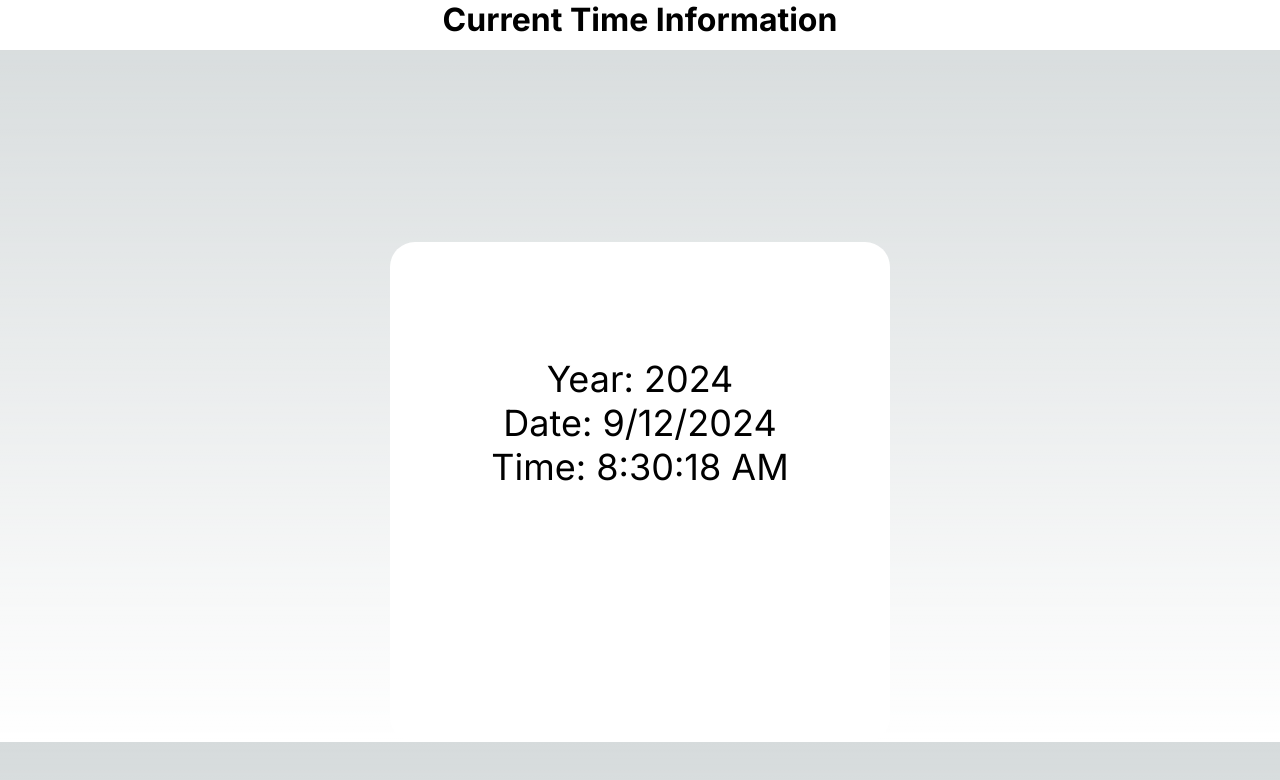
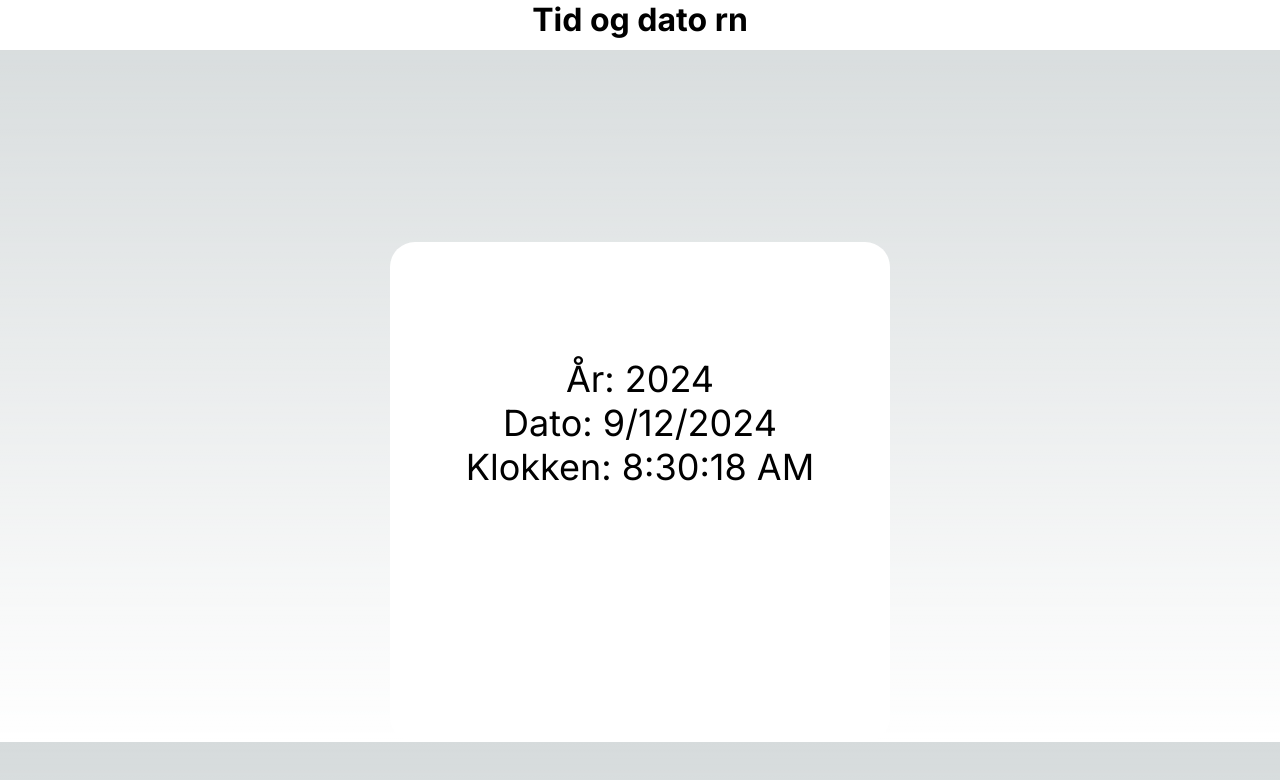
Before and after one commit to morsig01/project_kilde, a Next.js app: page /clock in a window 1280 px wide. Shown: the top 780 px of the page. Built offline with nearby package versions, Linux system fonts and the light colour scheme.

Commit message:
fix text

```diff
--- a/src/app/clock/page.js
+++ b/src/app/clock/page.js
@@ -24,11 +24,11 @@ export default function ClockPage() {
 
   return (
     <div>
-      <h1 className='Header'>Current Time Information</h1>
+      <h1 className='Header'>Tid og dato rn</h1>
       <div className="Box">
-        <p>Year: {timeData.year}</p>
-        <p>Date: {timeData.date}</p>
-        <p>Time: {timeData.time}</p>
+        <p>År: {timeData.year}</p>
+        <p>Dato: {timeData.date}</p>
+        <p>Klokken: {timeData.time}</p>
       </div>
     </div>
   );
```
